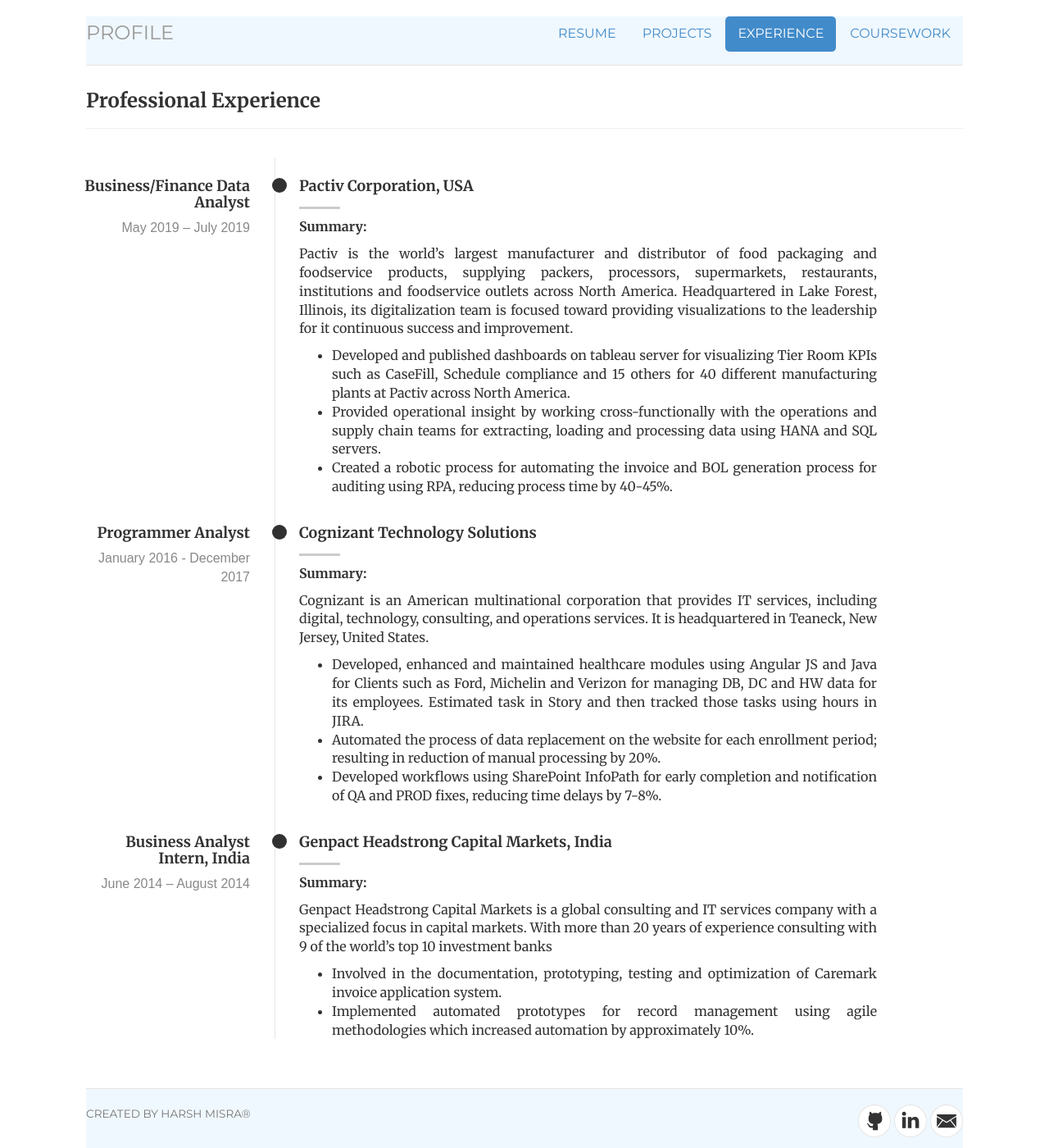
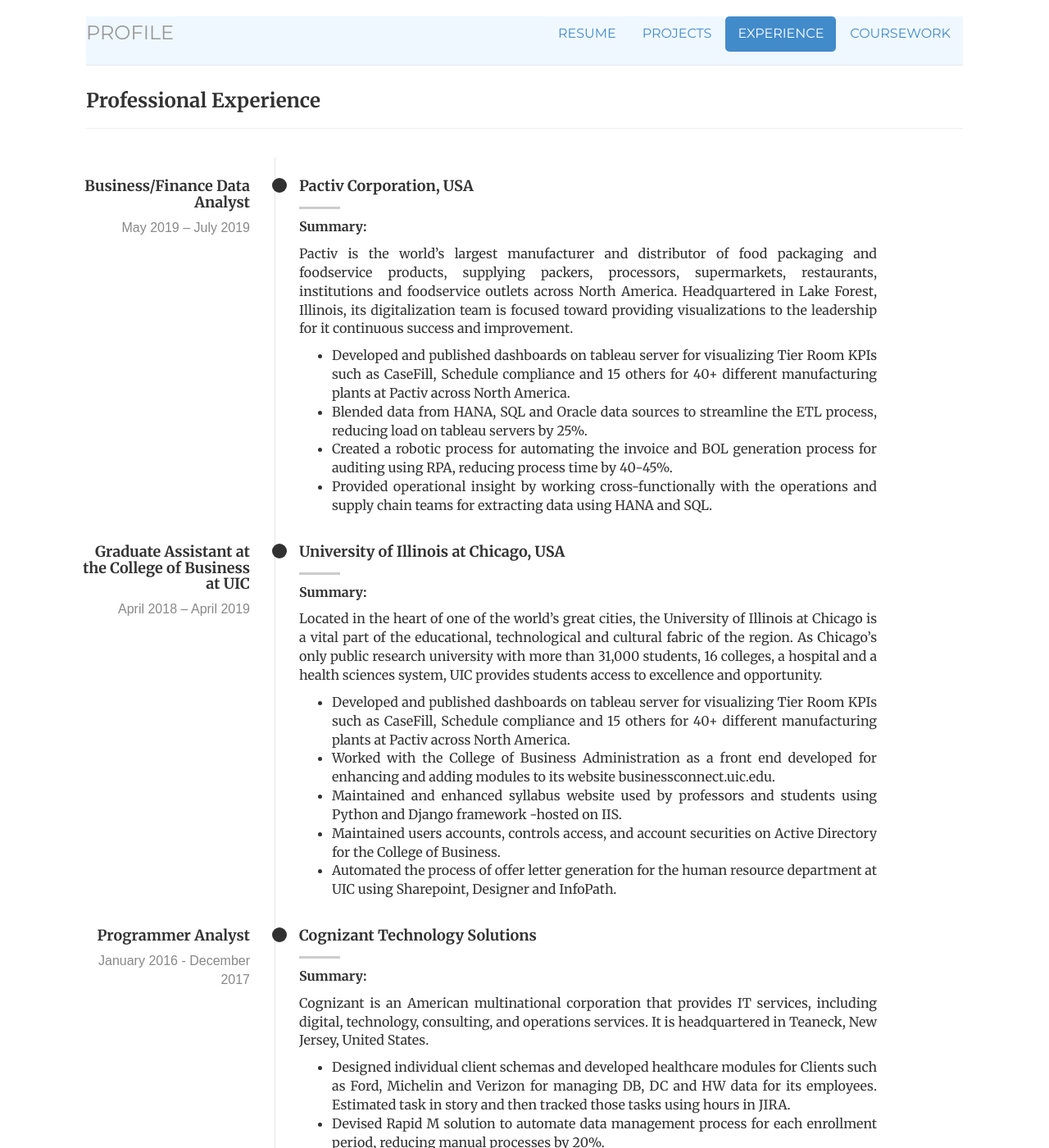
Before and after one commit to harshmisra-1/harshmisra-1.github.io, a Jekyll site: the page built from experience/index.html, in a window 1280 px wide and 1400 px high. Shown: the whole window at 82% size. Built offline with Jekyll 4.4.1, drawn with Linux system fonts in a browser that asks for light colours; some of the changed text lies outside the part shown.

Commit message:
3rd Commit

```diff
--- a/coursework/index.html
+++ b/coursework/index.html
@@ -68,7 +68,7 @@ description: UIC Experience by Harsh Misra
 
                        <div class="timeline-content">
                         <b>IDS 520</b> Advance Database Management by <a target="_blank" href="https://business.uic.edu/profiles/yann-chang/" target="_blank">Prof. Yann Chang</a></br>
-                        <b>IDS 521</b> Information Infrastructure and Security by <a target="_blank" href="https://business.uic.edu/profiles/doug-lundquist/" target="_blank">Prof. Dough Lundquist</a></br>
+                        <b>IDS 521</b> Information Infrastructure and Security by <a target="_blank" href="https://business.uic.edu/profiles/doug-lundquist/" target="_blank">Prof. Doug Lundquist</a></br>
 												<b>IDS 532</b> Introduction to Operations Management by <a target="_blank" href="https://business.uic.edu/profiles/adelman-canan/" target="_blank">Prof. Canan Adelman</a></br>
 						<hr>
                       </div>
--- a/experience/index.html
+++ b/experience/index.html
@@ -88,13 +88,39 @@ function topFunction() {
 				 <p>Pactiv is the world’s largest manufacturer and distributor of food packaging and foodservice products, supplying packers, processors, supermarkets,
            restaurants, institutions and foodservice outlets across North America. Headquartered in Lake Forest, Illinois, its digitalization team is focused toward
            providing visualizations to the leadership for it continuous success and improvement.<ul>
-					<li>Developed and published dashboards on tableau server for visualizing Tier Room KPIs such as CaseFill, Schedule compliance and 15 others for 40 different manufacturing plants at Pactiv across North America.</li>
-					<li>Provided operational insight by working cross-functionally with the operations and supply chain teams for extracting, loading and processing data using HANA and SQL servers. </li>
+					<li>Developed and published dashboards on tableau server for visualizing Tier Room KPIs such as CaseFill, Schedule compliance and 15 others for 40+ different manufacturing plants at Pactiv across North America.</li>
+					<li>Blended data from HANA, SQL and Oracle data sources to streamline the ETL process, reducing load on tableau servers by 25%.</li>
           <li>Created a robotic process for automating the invoice and BOL generation process for auditing using RPA, reducing process time by 40-45%.</<li>
+          <li>Provided operational insight by working cross-functionally with the operations and supply chain teams for extracting data using HANA and SQL.</li>
 				 </ul>
 
 				</div>
 				</div>
+
+        <div class="timeline-block">
+
+       <div class="timeline-ico">
+         <i class="fa fa-briefcase"></i>
+       </div>
+
+       <div class="timeline-header">
+         <h4>Graduate Assistant at the College of Business at UIC</h4>
+        <p>April 2018 – April 2019</p>
+       </div>
+
+       <div class="timeline-content">
+      <h4>University of Illinois at Chicago, USA</h4>
+      <p><b>Summary:</b></p>
+      <p>Located in the heart of one of the world’s great cities, the University of Illinois at Chicago is a vital part of the educational, technological and cultural fabric of the region. As Chicago’s only public research university with more than 31,000 students, 16 colleges, a hospital and a health sciences system, UIC provides students access to excellence and opportunity.<ul>
+       <li>Developed and published dashboards on tableau server for visualizing Tier Room KPIs such as CaseFill, Schedule compliance and 15 others for 40+ different manufacturing plants at Pactiv across North America.</li>
+       <li>Worked with the College of Business Administration as a front end developed for enhancing and adding modules to its website businessconnect.uic.edu.</li>
+       <li>Maintained and enhanced syllabus website used by professors and students using Python and Django framework -hosted on IIS.</<li>
+       <li>Maintained users accounts, controls access, and account securities on Active Directory for the College of Business.</li>
+       <li>Automated the process of offer letter generation for the human resource department at UIC using Sharepoint, Designer and InfoPath.</li>
+      </ul>
+
+     </div>
+     </div>
 
 				<div class="timeline-block">
 
@@ -110,12 +136,13 @@ function topFunction() {
 						<div class="timeline-content">
 					 <h4>Cognizant Technology Solutions</h4>
 					 <p><b>Summary:</b></p>
-					 <p>Cognizant is an American multinational corporation that provides IT services, including digital, technology, consulting, and operations services. It is headquartered in Teaneck, New Jersey, United States. </p>
+					 <p>Cognizant is an American multinational corporation that provides IT services, including digital, technology, consulting, and operations services. It is headquartered in Teaneck, New Jersey, United States.</p>
 
 					 <ul>
-						 <li>Developed, enhanced and maintained healthcare modules using Angular JS and Java for Clients such as Ford, Michelin and Verizon for managing DB, DC and HW data for its employees. Estimated task in Story and then tracked those tasks using hours in JIRA.</li>
-						 <li>Automated the process of data replacement on the website for each enrollment period; resulting in reduction of manual processing by 20%.</li>
-						 <li>Developed workflows using SharePoint InfoPath for early completion and notification of QA and PROD fixes, reducing time delays by 7-8%.</li>
+						 <li>Designed individual client schemas and developed healthcare modules for Clients such as Ford, Michelin and Verizon for managing DB, DC and HW data for its employees. Estimated task in story and then tracked those tasks using hours in JIRA.</li>
+						 <li>Devised Rapid M solution to automate data management process for each enrollment period, reducing manual processes by 20%.</li>
+						 <li>Integrated Google Analytics on existing modules, reducing time to market individual client portals.</li>
+             <li>Developed workflows using SharePoint InfoPath for early completion and notification of QA and PROD fixes, reducing time delays by 7-8 %.</li>
 						 </ul>
 					</div>
 
@@ -126,17 +153,19 @@ function topFunction() {
               </div>
 
               <div class="timeline-header">
-                <h4>Business Analyst Intern, India</h4>
+                <h4>Business Analyst Intern</h4>
                <p>June 2014 – August 2014</p>
               </div>
 
               <div class="timeline-content">
              <h4>Genpact Headstrong Capital Markets, India</h4>
              <p><b>Summary:</b></p>
-             <p>Genpact Headstrong Capital Markets is a global consulting and IT services company with a specialized focus in capital markets. With more than 20 years of experience consulting with 9 of the world’s top 10 investment banks </p>
+             <p>Genpact Headstrong Capital Markets is a global consulting and IT services company with a specialized focus in capital markets. With more than 20 years of experience consulting with 9 of the world’s top 10 investment banks.</p>
              <ul>
                <li>Involved in the documentation, prototyping, testing and optimization of Caremark invoice application system.</li>
                <li>Implemented automated prototypes for record management using agile methodologies which increased automation by approximately 10%.</li>
+               <li>Designed visualization to display revenue reports and product purchases for CVS pharmacies.</li>
+               <li>Formulated and optimized reports for invoices and provided detailed analysis of its household products.</li>
                </ul>
             </div>
 
--- a/index.html
+++ b/index.html
@@ -22,8 +22,8 @@ description: Graduate Student at University of Illinois At Chicago
 	<div itemscope itemtype="http://data-vocabulary.org/Person" class="col-sm-8">
 		<p><b>ABOUT</b><br>
 			<p>Harsh Misra, is currently pursuing Master's in <a href ="https://business.uic.edu/graduate-programs/graduate-degrees/master-science-management-information-systems/" target="_blank">Management Information Systems</a> with a concentration in Data Analytics at the <a href ="https://www.uic.edu/" target="_blank">University of Illinois at chicago</a>, IL, USA.</p>
-			<p>He is an analytics professional who is passionate about data analytics, and is skilled in Tableau, SQL, Power BI,Google Analytics, Machine Learning, Statistical Analysis, Python and Front End Development.</p>
-			<p>He has an industry experience of 2.5 years in the field of information technology with a comprehensive background in data analytics and business intelligence. He possesses extensive knowledge in the field of data analysis, visualization, Robotic process Automation, Market research, database management,machine learning, IT consulting and SQL querying and optimization.</p>
+			<p>He is an analytics professional who is passionate about data analytics, business consulting and is skilled in Tableau, SQL, Power BI,Google Analytics, Machine Learning, Statistical Analysis, Python and Front End Development.</p>
+			<p>He has an industry experience of 2.5 years in the field of information technology with a comprehensive background in data analytics and business intelligence. He possesses extensive knowledge in the field of Data Analysis,Data Visualization, Robotic Process Automation, Market Research, Database Management, Machine Learning, IT Consulting and SQL Querying and Optimization.</p>
 		<p></p>
 		<p><b>INTERESTS</b><br>
 			<p><b>Business Intelligence and Reporting</b>: He has worked at <a href="https://www.cognizant.com/" target="_blank">Cognizant Technology Solutions (Client Xerox Helathcare) </a> and <a href="https://www.pactiv.com/Pactiv.htm" target="_blank">Pactiv Corporation</a> for 2.5 years and possesses a thorough understanding of data processes, architectures, and technologies. These capabilities put together transform raw data into meaningful and useful information which is used to enable more effective strategic and tactical decision-making.</p>
--- a/resume/index.html
+++ b/resume/index.html
@@ -67,15 +67,15 @@ function topFunction() {
 
 				<h3>Summary</h3>
 
-				<p>MIS Graduate with 2.5 years of experience in the field of information Technology. Comprehensive background in Data Analytics and visualization, IT consulting, Business Intelligence, Operations, Statistical analysis, Financial planning and reporting. Currently seeking full-time opportunities in data analytics/business intelligence starting December 2019. </p>
+				<p>MIS Graduate with 2.5 years of experience in the field of information Technology. Comprehensive background in Data Analytics and Visualization, IT Consulting, Business Intelligence, Operations, Statistical Analysis, Financial Planning and Reporting. Currently seeking full-time opportunities in Data Analytics/Business Intelligence starting December 2019. </p>
 
 				<h3>Education</h3>
-				<p><strong>MS in Management Information Systems, University at Illinois at Chicago, STEM Designated, December 2019, 4.0/4.0</strong><br>
+				<p><strong>MS in Management Information Systems, University at Illinois at Chicago, GPA: 4.0/4.0    December 2019,</strong><br>
           <ul>
             <li><b>Coursework</b>: Data Mining for Business, Applied Consulting, Business Data Visualization using Tableau, Advance Database Management, Enterprise Application Development, Systems Analysis and Design, Statistics for Management,Information System Strategy and Policy
             </li>
           </ul>
-				<p><strong>B.Tech in Information Technology, JIIT (India), May 2015, 8.5/10</strong><br>
+				<p><strong>B.Tech in Information Technology, JIIT (India), GPA: 3.7/4    May 2015</strong><br>
           <ul>
             <li>
               <b>Coursework</b>: Machine Learning and Big Data Analytics, Database Systems, Data Mining, Information Systems, Web Analytics, Software Engineering
@@ -83,32 +83,35 @@ function topFunction() {
           </ul>
 				<h3>Technical Skills</h3>
         <b>Programming Languages & Databases</b>
-        <p> R, Python, SQL, HTML, CSS, JavaScript, Angular JS, JSON, SQL Server, SAP HANA, Oracle Server<, Tableau Server/p>
-		<b>Tools</b>
-        <p> Tableau, R Studio, Microsoft Power BI, MS Excel, Rapid Miner, Automation Anywhere, SPSS, Google Analytics, SAS Studio, JIRA, Hp Quality Center </p>
-        <b>Libraries and PAckages</b>
+        <p> R, Python, SQL, HTML, CSS, JavaScript, Angular JS, JSON, SQL Server, SAP HANA, Oracle Server, Tableau Server</p>
+		      <b>Tools</b>
+        <p> Tableau, R Studio, Microsoft Power BI, MS Excel, Rapid Miner, Automation Anywhere, SPSS, Google Analytics, SAS Studio, JIRA, HP Quality Center </p>
+        <b>Libraries and Packages</b>
         <p>dplyr, tidyr, lubridate, caret, car, glmnet, randomForest, NumPy, Pandas, Matlplotlib, Scikit-learn, Seaborn, Keras, OpenCV, TensorFlow</p>
 		<b>Statistics</b>
-        <p> Data Wrangling, Exploratory Data Analysis, Hypothesis Testing, A/B Testing, , ANOVA, Descriptive Statistics, Probability Distribution, Sampling Distribution, Regression</p>
+        <p> Data Wrangling, Exploratory Data Analysis, Hypothesis Testing, ANOVA, Descriptive Statistics, Probability Distribution, Sampling Distribution</p>
 		<b>Machine Learning</b>
-        <p> PPredictive Modeling using Classification, Regression, Clustering, Linear Regression, Logistic Regression, Decision Trees, Random Forest, Association Rule Mining, Naive Bayes, Neural Network, K-Nearest Neighbors, Recommendation Systems, Support Vector Machines</p>
+        <p> Predictive Modeling using Classification, Logistic/Linear Regression, Clustering, Decision Trees, Random Forest, Association Rule Mining, Naive Bayes, K-Nearest Neighbors, Recommendation Systems, Support Vector Machines</p>
     <b>Methodologies and Business Processes</b>
-    <p>Robotic Process Automation, Project Management, Process Improvement, Agile(Scrum) and Waterfall SDLC, Technical/Functional Documentation</p>
+    <p>Robotic Process Automation, Project Management, Process Improvement, Agile and Waterfall SDLC, Technical/Functional Documentation</p>
         <h3>Work Experience</h3>
 		<div style="float: left">
-          <b>Business/ Finance Data Analyst, <a href="https://www.pactiv.com/Pactiv.htm" target="_blank">Pactiv Corporation, Lake Forest, Illinois</a></b>
+          <b>Business/Finance Data Analyst, <a href="https://www.pactiv.com/Pactiv.htm" target="_blank">Pactiv Corporation, Lake Forest, Illinois</a></b>
         </div>
           <div style="float: right">May 2019 – July 2019</div>
           <br>
           <ul>
               <li text-align="justify">
-              Developed and published dashboards on tableau server for visualizing Tier Room KPIs such as CaseFill, Schedule compliance and 15 others for 40 different manufacturing plants at Pactiv across North America.
+              Developed and published dashboards on tableau server for visualizing Tier Room KPIs such as CaseFill, Schedule compliance and 15 others for 40+ different manufacturing plants at Pactiv across North America
               </li>
               <li>
-              Provided operational insight by working cross-functionally with the operations and supply chain teams for extracting, loading and processing data using HANA and SQL servers.
+              Blended data from HANA, SQL and Oracle data sources to streamline the ETL process, reducing load on tableau servers by 25%
               </li>
               <li>
-              Created a robotic process for automating the invoice and BOL generation process for auditing using RPA, reducing process time by 40-45%.
+              Created a robotic process for automating the invoice/BOL generation process for audit using RPA, lowering process time by 40%
+              </li>
+              <li>
+              Provided operational insight by working cross-functionally with the operations and supply chain teams for extracting, loading and processing data using HANA and SQL servers
               </li>
             </ul>
             <div style="float: left">
@@ -117,39 +120,48 @@ function topFunction() {
                 <div style="float: right">January 2016 - December 2017</div>
                 <br>
                 <ul>
-                    <li>Developed, enhanced and maintained healthcare modules using Angular JS and Java for Clients such as Ford, Michelin and Verizon for managing DB, DC and HW data for its employees. Estimated task in Story and then tracked those tasks using hours in JIRA.</li>
-					<li>Automated the process of data replacement on the website for each enrollment period; resulting in reduction of manual processing by 20%.</li>
-					<li>Developed workflows using SharePoint InfoPath for early completion and notification of QA and PROD fixes, reducing time delays by 7-8%.</li>
-					<li>Interacted with clients to gather business requirements, modelled them into user stories and negotiated sprint plan for structured delivery process.</li>
-					<li>Responsible for replicating, researching, performing root cause analysis and providing solution to the data issues reported by clients.</li>
+                    <li>Designed individual Client Schemas and Developed healthcare modules using Angular JS and Java for Clients such as Ford, Michelin and Verizon for managing DB, DC and HW data for its employees. Estimated task in Story and then tracked those tasks using hours in JIRA</li>
+					          <li>Devised Rapid M solution to automate data management process for each enrollment period, reducing manual processes by 20%</li>
+                    <li>Integrated Google Analytics on existing modules, reducing time to market individual client portals</li>
+					          <li>Interacted with clients to gather business requirements, modelled them into user stories and negotiated sprint plan for structured delivery process</li>
+					          <li>Responsible for replicating, researching, performing root cause analysis and providing solution to the data issues reported by clients</li>
+                    <li>Developed workflows using SharePoint InfoPath for early completion and notification of QA and PROD fixes, reducing time delays by 7-8%</li>
                   </ul>
 
+                  <div style="float: left">
+                      <b>Business Analyst Intern, <a href="https://www.genpact.com/?&gclid=EAIaIQobChMI3KPNstzP5AIVDo3ICh3OSASbEAAYASAAEgIuNPD_BwE" target="_blank">Genpact Headstrong Capital Markets, Noida, India</a></b>
+                    </div>
+                      <div style="float: right">June 2014 – August 2014</div>
+                      <br>
+                      <ul>
+                          <li>Involved in the prototyping, testing, requirement gathering, documentation and optimization of invoice application system</li>
+      					<li>Designed visualization to display revenue reports and product purchases for CVS pharmacies</li>
+                <li>Involved in the documentation, prototyping, testing and optimization of Caremark invoice application system</li>
+      				  </ul>
+
 				<h3>Academic Projects</h3>
-		<div style="float: left"><a href="" target="_blank"><b>Social Media Marketing Strategy/Tweet Claasification for Chicago Based Hospital  February 2018 - June 2018</b></a></div>
+		<div style="float: left"><a href="" target="_blank"><b>Social Media Marketing Strategy/Tweet Claasification for Chicago Based Hospital  February 2018 - May 2018</b></a></div>
         <br>
         <ul>
 		<li>
-			Scrapped, processed and analyzed social media data of top 10 Chicago area hospitals using R studio and Tableau.
+      Extracted social media data of top 10 Chicago area hospitals and performed content analysis to asses their marketing strategies
           </li>
           <li>
 			Developed digital reports based on the usage of social media handles and implemented regression and vector scale model to analyze the trends for hospital’s Social media marketing using various analysis metrics.
           </li>
-		  <li>
-			•	Worked with Loretto hospital and provided operational insights to enhance its social media strategy, based on the results obtained by analyzing and interpreting the data sets.
-          </li>
-        </ul>
-        <b>Utilized:</b> R studio, Tableau, SPSS, Pyhton, Machine Learning and Microsoft Excel
+		   </ul>
+        <b>Utilized:</b> R studio, Tableau, Python and Excel
         <br>
         <br>
         <div style="float: left"><a href="" target="_blank"><b>Visualizing on-Time Performance Metrics of Delta Airlines, USA</b></a></div>
                 <div style="float: right">February 2018 – May 2018</div>
         <br>
         <ul>
-          <li>Utilized Bureau of Transportation Statistics airline data set to prepare delay metrics that describe Delta Airlines On-time Performance.</li>
-      		<li>Implemented Stories, Interactive Dashboards, Route Maps, LOD Expression for competitive analysis and operational insights.</li>
-          <li>Created network maps and recommended profitable routes for Delta Airlines for its business expansion and opportunity identification.</li>
+          <li>Utilized Bureau of Transportation Statistics airline data set to prepare delay metrics that describe Delta Airlines On-time Performance</li>
+      		<li>Implemented Stories, Interactive Dashboards, Route Maps, LOD Expression for competitive analysis and operational insights</li>
+          <li>Created network maps and recommended profitable routes for Delta Airlines for its business expansion and opportunity identification</li>
         </ul>
-        <b>Utilized:</b> Tableau, Business Statistics, Regressing Modelling, Advance MS Excel
+        <b>Utilized:</b> Tableau, Business Statistics, Advance MS Excel
         <br>
         <br>
         <div style="float: left"><a href="" target="_blank"><b>Course Evaluation and Regression Models for Udemy Pricing Strategy </b></a></div>
@@ -159,7 +171,7 @@ function topFunction() {
             <li> Extracted, cleaned and transformed the unstructured course data to structured data, enabling a wider understanding of customer reviews on price of a course at Udemy.</li>
             <li> Performed univariate/bivariate analysis, Hypothesis testing and Linear Regression to obtain segmented results for each course category</li>
         </ul>
-          <b>Utilized:</b> R, Regressing Modelling, Machine Learning, Advance Statistics
+          <b>Utilized:</b> R, Regressing Modelling, Machine Learning, Advance Statistics, Tableau
           <br>
           <br>
           <div style="float: left"><a href="" target="_blank"><b>Product pricing Analysis and Logistic Regression for Brand Value and Origin</b></a></div>
@@ -169,8 +181,40 @@ function topFunction() {
               <li> Scrapped and Extracted information from a UK based E commerce website for statistical analysis of the product prices and its specifications.</li>
               <li> Developed hypothesis for brand value and performed linear and logistic regression on product data, used PCA for factor analysis.</li>
             </ul>
-            <b>Utilized:</b> R, Regressing Modelling, SAS, Advance Statistics, PCA
+            <b>Utilized:</b> R studio, Tableau, MS Excel, Dimensionality Reduction
             <br>
             <br>
+            div style="float: left"><a href="" target="_blank"><b>Course Evaluation and Regression Models for Udemy Pricing Strategy </b></a></div>
+            <div style="float: right">March 2018 – May 2018</div>
+              <br>
+              <ul>
+                <li> Extracted, cleaned and transformed the unstructured course data to structured data, enabling a wider understanding of customer reviews on price of a course at Udemy</li>
+                <li> Performed univariate/bivariate analysis, Hypothesis testing and Linear Regression to obtain segmented results for each course category</li>
+            </ul>
+              <b>Utilized:</b> R, Regressing Modelling, Machine Learning, Advance Statistics, Tableau
+              <br>
+              <br>
+
+              div style="float: left"><a href="" target="_blank"><b>Network and Security Data breach in Financial Sector</b></a></div>
+              <div style="float: right">October 2018 – December 2018</div>
+                <br>
+                <ul>
+                  <li>Cleaned and analyzed 2 million data records for security breaches in financial sector and created dashboards for digital reporting</li>
+                  <li>•	Forecasted number of breaches in future years and used clustering to identify breaches which resulted in losses greater than 5M</li>
+              </ul>
+                <b>Utilized:</b>Tableau, Excel, SAS
+                <br>
+                <br>
+
+                div style="float: left"><a href="" target="_blank"><b>Marketing Strategy and Channel Mix for Gestalt D </b></a></div>
+                <div style="float: right">January 2019 – March 2019</div>
+                  <br>
+                  <ul>
+                    <li>Analyzed the volume/content on social media by competitors and recommended strategies, increasing engagement rate by 50% </li>
+                    <li>Implemented operational strategies to improve the value proposition of online stores in designer industry </li>
+                </ul>
+                  <b>Utilized:</b>Tableau, Customer Segmentation, Catalogue Comparison
+                  <br>
+                  <br>
 
       </div>
```
Also changed, not shown: projects/index.html (+9 -9 lines), 2 other files.
